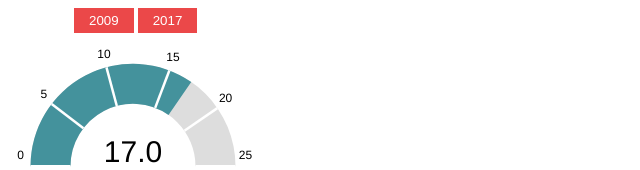
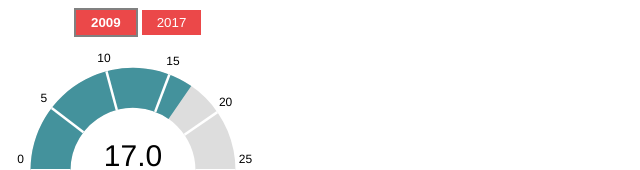
Before and after one commit to shevy92/bengauge, a plain HTML site: page index.html in a window 1280 px wide. Shown: the top 170 px of the page, without its empty margins (0-640 px from the left). Drawn offline with nearby package versions, Linux system fonts and the light colour scheme.

Commit message:
Update index.html

```diff
--- a/index.html
+++ b/index.html
@@ -45,7 +45,7 @@
   <body>
    <div id="main">
         <div class="buttons">
-           <button id="random">2009</button>
+           <button id="random" class="boldStyle">2009</button>
            <button id="random2">2017</button>
         </div>
 
```
